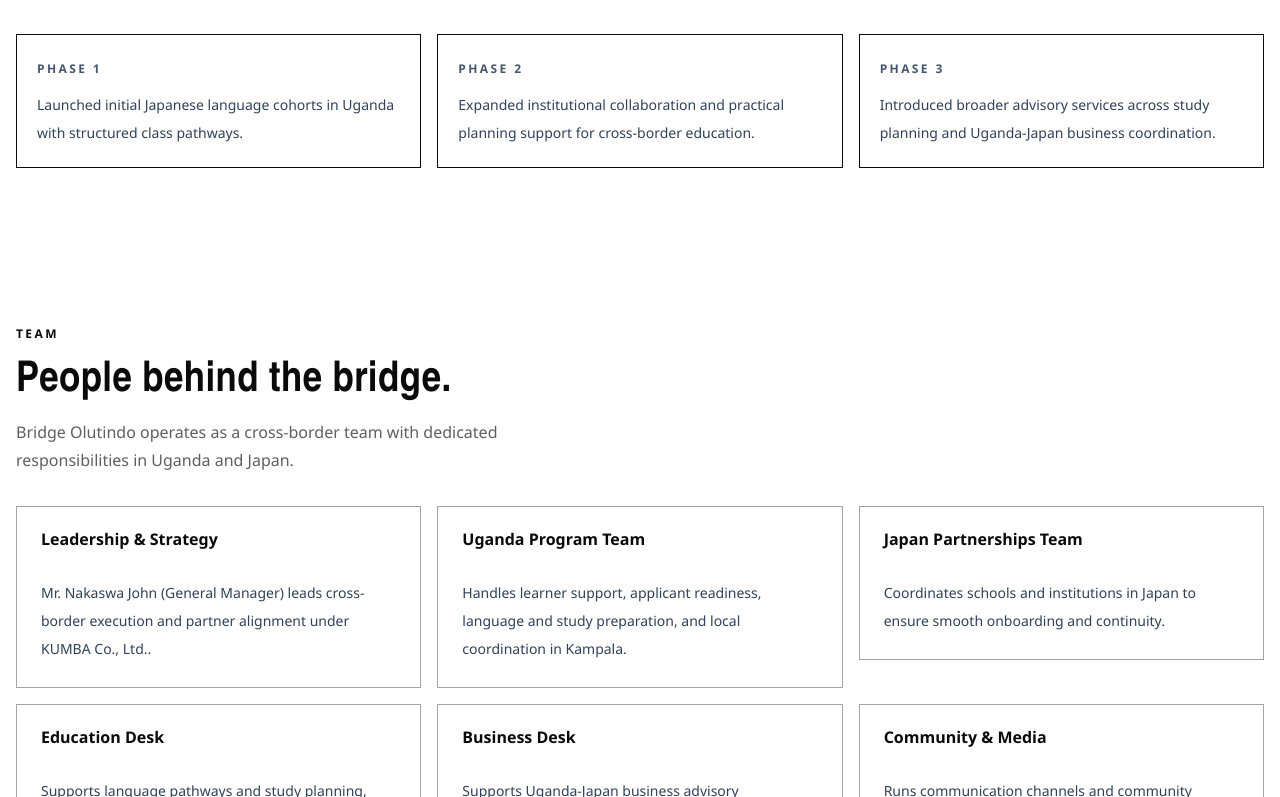
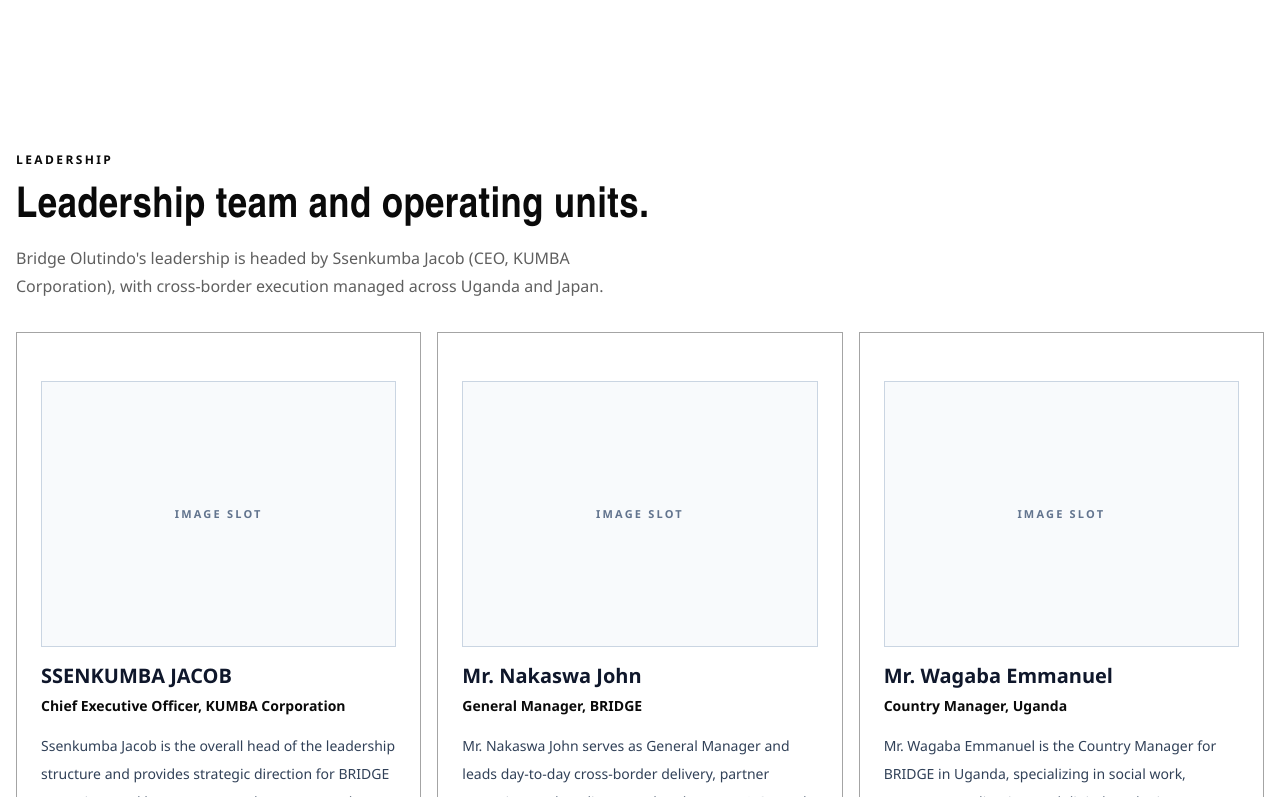
Before and after one commit to wagaba26/bridge-olutindo, a Next.js app: page /about in a window 1280 px wide. Shown: the part 2003-2800 px from the top of the page. Built offline with nearby package versions, Linux system fonts and the light colour scheme; no server answers.

Commit message:
tighten about hero spacing and align hero content

```diff
--- a/app/about/page.tsx
+++ b/app/about/page.tsx
@@ -41,33 +41,67 @@
     phase1: "Launched initial Japanese language cohorts in Uganda with structured class pathways.",
     phase2: "Expanded institutional collaboration and practical planning support for cross-border education.",
     phase3: "Introduced broader advisory services across study planning and Uganda-Japan business coordination.",
-    teamEyebrow: "Team",
-    teamTitle: "People behind the bridge.",
-    teamBody: "Bridge Olutindo operates as a cross-border team with dedicated responsibilities in Uganda and Japan.",
+    teamEyebrow: "Leadership",
+    teamTitle: "Leadership team and operating units.",
+    teamBody:
+      "Bridge Olutindo's leadership is headed by Ssenkumba Jacob (CEO, KUMBA Corporation), with cross-border execution managed across Uganda and Japan.",
+    imageSlotLabel: "Image slot",
+    members: [
+      {
+        name: "SSENKUMBA JACOB",
+        role: "Chief Executive Officer, KUMBA Corporation",
+        body: "Ssenkumba Jacob is the overall head of the leadership structure and provides strategic direction for BRIDGE operations and long-term Uganda-Japan growth.",
+      },
+      {
+        name: COMPANY_PROFILE.contact.managerName,
+        role: `${COMPANY_PROFILE.contact.managerRole}, BRIDGE`,
+        body: `${COMPANY_PROFILE.contact.managerName} serves as General Manager and leads day-to-day cross-border delivery, partner execution, and quality control under ${COMPANY_PROFILE.parentCompany}.`,
+      },
+      {
+        name: "Mr. Wagaba Emmanuel",
+        role: "Country Manager, Uganda",
+        body: "Mr. Wagaba Emmanuel is the Country Manager for BRIDGE in Uganda, specializing in social work, program coordination, and digital marketing. He established the organization's first African office and leads stakeholder coordination and growth execution.",
+      },
+      {
+        name: "Mr. Sebadduka Ronald",
+        role: "Human Resource Manager",
+        body: "Mr. Sebadduka Ronald is the Human Resource Manager and partner focused on organizational growth and employee development. Based in Fukuoka, he supports a strong and efficient team structure across operations.",
+      },
+    ],
+    ceoEyebrow: "CEO Message",
+    ceoTitle: "Message from the CEO",
+    ceoLead:
+      "At KUMBA Corporation, we strive to serve as a bridge connecting Japan and the world. Our diverse activities include foreign language education, international exchange events, music performances, the \"BRIDGE\" project, and the promotion of fair trade coffee.",
+    ceoBody:
+      "Through music, travel, business support, and sustainable practices like fair trade coffee, we aim to foster connections that transcend cultural boundaries and contribute to a brighter, more sustainable future for all. We will continue to work tirelessly to meet your expectations and make a positive impact.",
+    ceoCompany: "KUMBA Corporation",
+    ceoRole: "CEO",
+    ceoName: "SSENKUMBA JACOB",
+    unitsTitle: "Program and support units",
     groups: [
       {
-        title: "Leadership & Strategy",
-        body: `${COMPANY_PROFILE.contact.managerName} (${COMPANY_PROFILE.contact.managerRole}) leads cross-border execution and partner alignment under ${COMPANY_PROFILE.parentCompany}.`,
-      },
-      {
         title: "Uganda Program Team",
-        body: "Handles learner support, applicant readiness, language and study preparation, and local coordination in Kampala.",
+        body: "Learner support, applicant readiness, language and study preparation, and local coordination in Kampala.",
       },
       {
         title: "Japan Partnerships Team",
-        body: "Coordinates schools and institutions in Japan to ensure smooth onboarding and continuity.",
+        body: "Coordination with schools and institutions in Japan for onboarding, continuity, and partner communication.",
       },
       {
         title: "Education Desk",
-        body: "Supports language pathways and study planning, including scholarship and admissions guidance.",
+        body: "Language pathways and study planning support, including scholarship and admissions guidance.",
       },
       {
         title: "Business Desk",
-        body: "Supports Uganda-Japan business advisory engagements and program structuring for institutional partners.",
+        body: "Uganda-Japan business advisory support and program structuring for institutional and private-sector partners.",
       },
       {
         title: "Community & Media",
-        body: "Runs communication channels and community engagement to keep applicants and partners informed.",
+        body: "Public communication, awareness content, and community engagement for learners and partners.",
+      },
+      {
+        title: "Operations Support",
+        body: "Cross-functional execution support across documents, partner timelines, and service quality control.",
       },
     ],
   },
@@ -102,33 +136,67 @@
     phase1: "ウガンダで日本語コホートを開始し、段階型学習フローを整備。",
     phase2: "教育機関連携を拡張し、越境進学支援の運用設計を強化。",
     phase3: "留学計画に加え、ウガンダ・日本間の事業連携支援を拡充。",
-    teamEyebrow: "チーム",
-    teamTitle: "この橋を支えるメンバー。",
-    teamBody: "Bridge Olutindoは、ウガンダと日本の両拠点で役割分担された越境チームで運営しています。",
+    teamEyebrow: "リーダーシップ",
+    teamTitle: "経営チームと運用体制。",
+    teamBody:
+      "Bridge Olutindoは、KUMBA株式会社CEOのSSENKUMBA JACOB氏をトップとし、ウガンダと日本の越境体制で教育・連携支援を実行しています。",
+    imageSlotLabel: "画像差し替え枠",
+    members: [
+      {
+        name: "SSENKUMBA JACOB",
+        role: "Chief Executive Officer, KUMBA Corporation",
+        body: "SSENKUMBA JACOB氏はリーダーシップ体制の最高責任者として、BRIDGEの戦略方針とウガンダ・日本間の中長期成長を統括します。",
+      },
+      {
+        name: COMPANY_PROFILE.contact.managerName,
+        role: `${COMPANY_PROFILE.contact.managerRole}（BRIDGE）`,
+        body: `${COMPANY_PROFILE.contact.managerName}はゼネラルマネージャーとして、${COMPANY_PROFILE.parentCompany}の運営方針に基づき、日々の越境実行、提携運用、品質管理を統括します。`,
+      },
+      {
+        name: "Mr. Wagaba Emmanuel",
+        role: "Country Manager, Uganda",
+        body: "ワガバ・エマニュエル氏は、BRIDGEウガンダのカントリーマネージャーとして、ソーシャルワーク、プログラム調整、デジタルマーケティングに精通しています。アフリカ初のオフィス設立を主導し、関係者連携と運用成長を推進しています。",
+      },
+      {
+        name: "Mr. Sebadduka Ronald",
+        role: "Human Resource Manager",
+        body: "セバドゥカ・ロナルド氏は、人事マネージャー兼パートナーとして、組織の成長と人材育成を担っています。福岡拠点での専門知見を活かし、強く効率的なチーム体制づくりを支えています。",
+      },
+    ],
+    ceoEyebrow: "CEOメッセージ",
+    ceoTitle: "代表メッセージ",
+    ceoLead:
+      "KUMBA株式会社は、日本と世界をつなぐ架け橋として、外国語教育、国際交流イベント、音楽活動、「BRIDGE」プロジェクト、そしてフェアトレードコーヒーの普及など、多様な取り組みを行っています。",
+    ceoBody:
+      "音楽、旅、ビジネス支援、フェアトレードコーヒーのような持続可能な実践を通じて、文化の境界を越えるつながりを育み、より明るく持続可能な未来に貢献していきます。これからも皆さまの期待に応え、社会に前向きな価値を生み出すために尽力してまいります。",
+    ceoCompany: "KUMBA株式会社",
+    ceoRole: "代表取締役社長",
+    ceoName: "SSENKUMBA JACOB",
+    unitsTitle: "プログラム・運用ユニット",
     groups: [
-      {
-        title: "戦略・統括",
-        body: `${COMPANY_PROFILE.contact.managerName}（${COMPANY_PROFILE.contact.managerRole}）が、${COMPANY_PROFILE.parentCompany}の運営方針のもとで越境実行と提携運用を統括します。`,
-      },
       {
         title: "ウガンダ運営チーム",
         body: "学習者支援、出願準備、日本語・留学準備、カンパラ現地調整を担当します。",
       },
       {
         title: "日本提携チーム",
-        body: "日本側の学校・機関との連携調整と受け入れ導線を担当します。",
+        body: "日本側の学校・機関との連携調整、受け入れ導線、提携先コミュニケーションを担当します。",
       },
       {
         title: "教育デスク",
-        body: "語学パスウェイと進学計画、奨学金・出願に関する実務支援を担当します。",
+        body: "語学パスウェイと進学計画支援、奨学金・出願に関する実務を担当します。",
       },
       {
         title: "ビジネスデスク",
-        body: "ウガンダ・日本間の事業連携や機関向け運用設計を支援します。",
+        body: "ウガンダ・日本間の事業連携支援と、機関・民間向けの運用設計を担当します。",
       },
       {
         title: "コミュニティ・メディア",
-        body: "情報発信とコミュニティ連携を通じて、学習者・機関双方の意思決定を支援します。",
+        body: "情報発信、認知向上コンテンツ、コミュニティ連携を通じて意思決定を支援します。",
+      },
+      {
+        title: "オペレーションサポート",
+        body: "書類、提携進行、サービス品質管理など、横断的な実行支援を担当します。",
       },
     ],
   },
@@ -145,6 +213,7 @@
         title={copy.title}
         description={copy.description}
         chips={copy.chips}
+        compact
         scenes={[
           { src: "/images/hero/contextual/pathway-counseling.jpg", label: "Bridge", caption: "Cross-border coordination and operating flow" },
           { src: "/images/partners/partners-hero.jpg", label: "Partners", caption: "Institutional collaboration for long-term outcomes" },
@@ -248,6 +317,51 @@
             />
           </FadeIn>
           <div className="grid gap-4 md:grid-cols-2 xl:grid-cols-3">
+            {copy.members.map((member, index) => (
+              <FadeIn key={member.name} delay={0.03 * (index % 4)}>
+                <Card className="h-full">
+                  <CardContent className="space-y-4 pt-6">
+                    <div className="flex aspect-[4/3] items-center justify-center rounded-xl border border-slate-300 bg-slate-50 text-[11px] font-semibold uppercase tracking-[0.2em] text-slate-500">
+                      {copy.imageSlotLabel}
+                    </div>
+                    <div>
+                      <h3 className="text-xl font-semibold text-slate-900">{member.name}</h3>
+                      <p className="mt-1 text-sm font-semibold text-brand-700">{member.role}</p>
+                      <p className="mt-3 text-sm text-slate-700">{member.body}</p>
+                    </div>
+                  </CardContent>
+                </Card>
+              </FadeIn>
+            ))}
+          </div>
+          <FadeIn delay={0.05}>
+            <Card>
+              <CardHeader>
+                <CardDescription>{copy.ceoEyebrow}</CardDescription>
+                <CardTitle>{copy.ceoTitle}</CardTitle>
+              </CardHeader>
+              <CardContent className="grid gap-6 md:grid-cols-[minmax(0,1fr)_220px]">
+                <div className="space-y-4 text-sm text-slate-700">
+                  <p>{copy.ceoLead}</p>
+                  <p>{copy.ceoBody}</p>
+                </div>
+                <div className="space-y-3">
+                  <div className="flex aspect-[4/5] items-center justify-center rounded-xl border border-slate-300 bg-slate-50 text-[11px] font-semibold uppercase tracking-[0.2em] text-slate-500">
+                    {copy.imageSlotLabel}
+                  </div>
+                  <div className="text-right text-sm text-slate-700">
+                    <p className="font-semibold text-slate-900">{copy.ceoCompany}</p>
+                    <p>{copy.ceoRole}</p>
+                    <p className="font-semibold">{copy.ceoName}</p>
+                  </div>
+                </div>
+              </CardContent>
+            </Card>
+          </FadeIn>
+          <div className="space-y-2">
+            <h3 className="text-sm font-semibold uppercase tracking-[0.2em] text-slate-600">{copy.unitsTitle}</h3>
+          </div>
+          <div className="grid gap-4 md:grid-cols-2 xl:grid-cols-3">
             {copy.groups.map((group, index) => (
               <FadeIn key={group.title} delay={0.03 * (index % 5)}>
                 <Card>
--- a/components/site/page-hero.tsx
+++ b/components/site/page-hero.tsx
@@ -58,7 +58,7 @@
     <section className={`relative overflow-hidden border-b border-slate-300/70 bg-white ${sectionSpacing}`}>
       <div
         className={`container mx-auto grid gap-6 px-4 ${containerSpacing} ${
-          hideVisualPanel ? "" : "md:grid-cols-[minmax(0,1.15fr)_minmax(0,0.85fr)] md:items-end"
+          hideVisualPanel ? "" : "md:grid-cols-[minmax(0,1.15fr)_minmax(0,0.85fr)] md:items-start"
         }`}
       >
         {mobileImageFirst && primaryScene ? (
```
